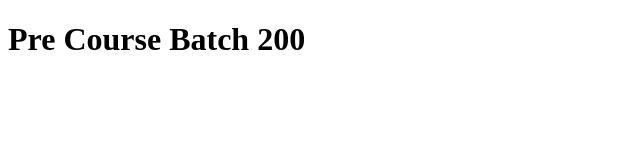
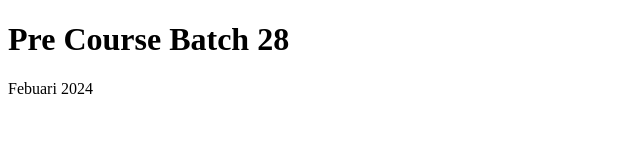
Before and after one commit to FathHaq/precourse-28, a plain HTML site: page index.html in a window 1280 px wide. Shown: the whole page, without its empty margins (0-640 px from the left). Drawn offline with Linux system fonts and the light colour scheme.

Commit message:
second commit

```diff
--- a/index.html
+++ b/index.html
@@ -6,6 +6,7 @@
   <title>Document</title>
 </head>
 <body>
-  <h1>Pre Course Batch 200</h1>
+  <h1>Pre Course Batch 28</h1>
+  <p>Febuari 2024</p>
 </body>
 </html>
```
